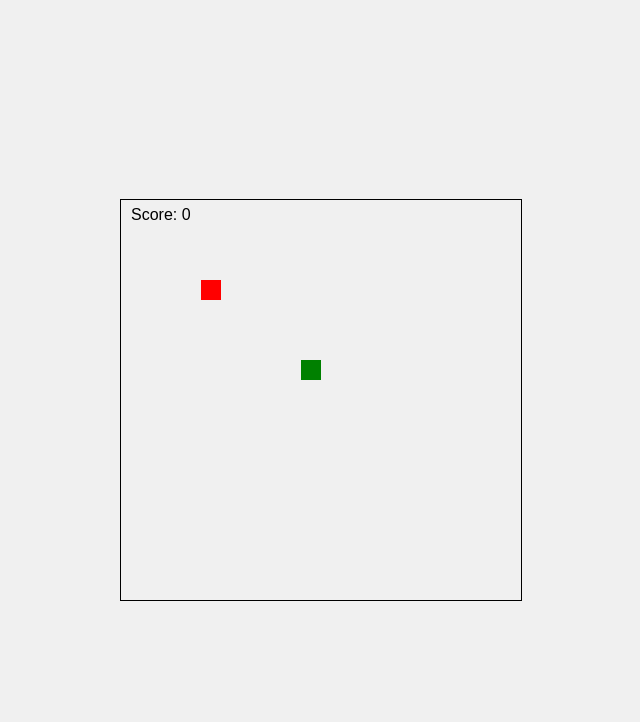
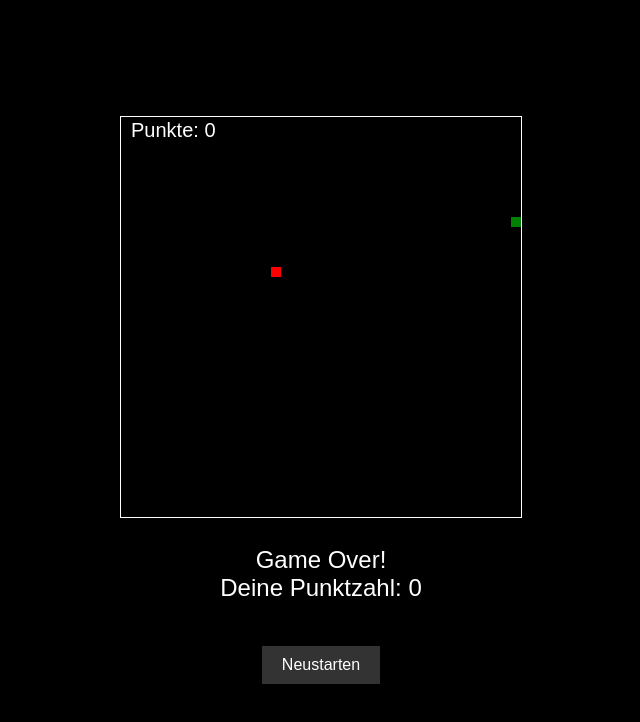
Before and after one commit to SwallowedLego/Minigames.github.io, a plain HTML site: page index.html in a window 1280 px wide. Shown: the whole page, without its empty margins (319-959 px from the left). Drawn offline with Linux system fonts and the light colour scheme.

Commit message:
Update index.html

```diff
--- a/index.html
+++ b/index.html
@@ -3,7 +3,7 @@
 <head>
     <meta charset="UTF-8">
     <meta name="viewport" content="width=device-width, initial-scale=1.0">
-  <title>Snake Spiel</title>
+    <title>Snake Game</title>
     <style>
         body {
             display: flex;
@@ -11,56 +11,96 @@
             align-items: center;
             height: 100vh;
             margin: 0;
-      background-color: #f0f0f0;
+            background-color: #000;
+            color: white;
+            font-family: Arial, sans-serif;
         }
-
+        #gameContainer {
+            text-align: center;
+        }
         canvas {
-      border: 1px solid black;
+            border: 1px solid white;
+        }
+        #gameOverMessage {
+            font-size: 24px;
+            text-align: center;
+            margin-top: 10px;
+        }
+        #restartButton {
+            margin-top: 20px;
+            padding: 10px 20px;
+            background-color: #333;
+            color: white;
+            border: none;
+            font-size: 16px;
+            cursor: pointer;
+        }
+        #restartButton:hover {
+            background-color: #555;
         }
     </style>
 </head>
 <body>
+    <div id="gameContainer">
         <canvas id="gameCanvas" width="400" height="400"></canvas>
+        <div id="gameOverMessage" style="display: none;">
+            <p>Game Over! <br> Deine Punktzahl: <span id="score"></span></p>
+        </div>
+        <button id="restartButton" style="display: none;" onclick="restartGame()">Neustarten</button>
+    </div>
+
     <script>
-    const canvas = document.getElementById("gameCanvas");
-    const ctx = canvas.getContext("2d");
+        // Spiel-Parameter
+        let canvas = document.getElementById("gameCanvas");
+        let ctx = canvas.getContext("2d");
 
-    const grid = 20;
-    let snake = [{ x: 160, y: 160 }];
-    let food = { x: 80, y: 80 };
+        let snake = [{ x: 10, y: 10 }];
+        let food = { x: 15, y: 15 };
         let direction = "RIGHT";
         let score = 0;
+        let speed = 100;  // Geschwindigkeit der Schlange (kann verändert werden)
+        let gameInterval;
 
-    function draw() {
-      ctx.clearRect(0, 0, canvas.width, canvas.height);
-      drawSnake();
-      drawFood();
-      moveSnake();
-      checkCollision();
-      updateScore();
+        // Steuerung der Schlange
+        document.addEventListener("keydown", function(event) {
+            if (event.key === "ArrowUp" && direction !== "DOWN") direction = "UP";
+            else if (event.key === "ArrowDown" && direction !== "UP") direction = "DOWN";
+            else if (event.key === "ArrowLeft" && direction !== "RIGHT") direction = "LEFT";
+            else if (event.key === "ArrowRight" && direction !== "LEFT") direction = "RIGHT";
+        });
+
+        // Spiel starten
+        function startGame() {
+            score = 0;
+            snake = [{ x: 10, y: 10 }];
+            food = { x: 15, y: 15 };
+            direction = "RIGHT";
+            document.getElementById("gameOverMessage").style.display = "none";
+            document.getElementById("restartButton").style.display = "none";
+            gameInterval = setInterval(gameLoop, speed);
         }
 
-    function drawSnake() {
-      snake.forEach(segment => {
-        ctx.fillStyle = "green";
-        ctx.fillRect(segment.x, segment.y, grid, grid);
-      });
+        // Spiel Loop
+        function gameLoop() {
+            moveSnake();
+            if (checkCollision()) {
+                endGame();
+            } else {
+                draw();
+            }
         }
 
-    function drawFood() {
-      ctx.fillStyle = "red";
-      ctx.fillRect(food.x, food.y, grid, grid);
-    }
-
+        // Schlange bewegen
         function moveSnake() {
-      const head = { ...snake[0] };
-
-      if (direction === "LEFT") head.x -= grid;
-      if (direction === "RIGHT") head.x += grid;
-      if (direction === "UP") head.y -= grid;
-      if (direction === "DOWN") head.y += grid;
+            let head = { ...snake[0] };
+            if (direction === "UP") head.y--;
+            else if (direction === "DOWN") head.y++;
+            else if (direction === "LEFT") head.x--;
+            else if (direction === "RIGHT") head.x++;
 
             snake.unshift(head);
+
+            // Wenn die Schlange das Essen frisst
             if (head.x === food.x && head.y === food.y) {
                 score++;
                 food = generateFood();
@@ -69,47 +109,63 @@
             }
         }
 
+        // Kollision überprüfen
         function checkCollision() {
-      const head = snake[0];
+            let head = snake[0];
 
-      if (head.x < 0 || head.y < 0 || head.x >= canvas.width || head.y >= canvas.height) {
-        gameOver();
+            // Wandkollision (die Grenzen des Canvas berücksichtigen)
+            if (head.x < 0 || head.x >= canvas.width / 10 || head.y < 0 || head.y >= canvas.height / 10) return true;
+
+            // Selbstkollision
+            for (let i = 1; i < snake.length; i++) {
+                if (snake[i].x === head.x && snake[i].y === head.y) return true;
             }
 
-      for (let i = 1; i < snake.length; i++) {
-        if (head.x === snake[i].x && head.y === snake[i].y) {
-          gameOver();
-        }
-      }
+            return false;
         }
 
-    function generateFood() {
-      const x = Math.floor(Math.random() * (canvas.width / grid)) * grid;
-      const y = Math.floor(Math.random() * (canvas.height / grid)) * grid;
-      return { x, y };
+        // Spiel beenden
+        function endGame() {
+            clearInterval(gameInterval);
+            document.getElementById("score").innerText = score;
+            document.getElementById("gameOverMessage").style.display = "block";
+            document.getElementById("restartButton").style.display = "inline-block";
         }
 
-    function updateScore() {
-      ctx.fillStyle = "black";
-      ctx.font = "16px Arial";
-      ctx.fillText("Score: " + score, 10, 20);
+        // Spiel neu starten
+        function restartGame() {
+            startGame();
         }
 
-    function gameOver() {
-      alert("Game Over! Dein Score: " + score);
-      snake = [{ x: 160, y: 160 }];
-      score = 0;
-      direction = "RIGHT";
+        // Food generieren
+        function generateFood() {
+            let x = Math.floor(Math.random() * (canvas.width / 10));
+            let y = Math.floor(Math.random() * (canvas.height / 10));
+            return { x: x, y: y };
         }
 
-    document.addEventListener("keydown", event => {
-      if (event.key === "ArrowLeft" && direction !== "RIGHT") direction = "LEFT";
-      if (event.key === "ArrowRight" && direction !== "LEFT") direction = "RIGHT";
-      if (event.key === "ArrowUp" && direction !== "DOWN") direction = "UP";
-      if (event.key === "ArrowDown" && direction !== "UP") direction = "DOWN";
+        // Zeichnen
+        function draw() {
+            ctx.clearRect(0, 0, canvas.width, canvas.height);
+
+            // Schlange zeichnen
+            snake.forEach((segment, index) => {
+                ctx.fillStyle = index === 0 ? "green" : "white";  // Kopf der Schlange grün
+                ctx.fillRect(segment.x * 10, segment.y * 10, 10, 10);
             });
 
-    setInterval(draw, 100);
+            // Essen zeichnen
+            ctx.fillStyle = "red";
+            ctx.fillRect(food.x * 10, food.y * 10, 10, 10);
+
+            // Punktzahl anzeigen
+            ctx.fillStyle = "white";
+            ctx.font = "20px Arial";
+            ctx.fillText("Punkte: " + score, 10, 20);
+        }
+
+        // Spiel starten
+        startGame();
     </script>
 </body>
 </html>
```
Lines whose indentation alone changed are shown as unchanged.
